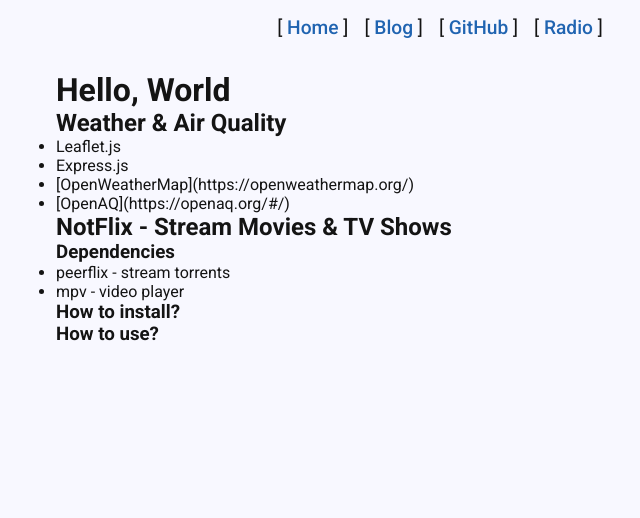
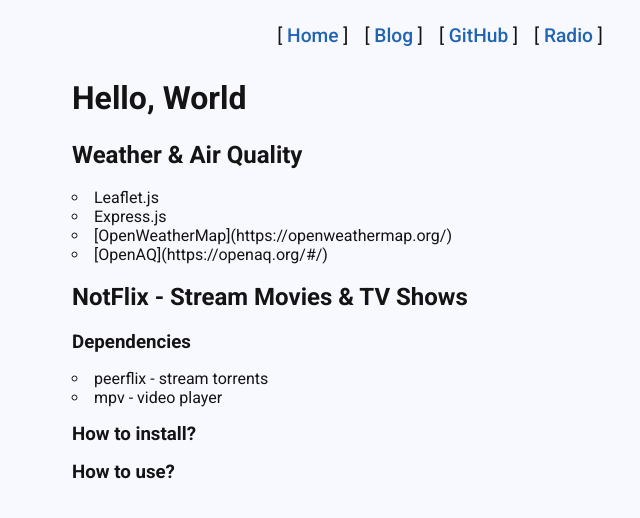
Before and after one commit to lostvikx/personal-website, a website: page public/index.html in a window 1280 px wide. Shown: the whole page, without its empty margins (200-840 px from the left). Drawn offline with Linux system fonts and the light colour scheme.

Commit message:
styling article div

```diff
--- a/public/js/home.js
+++ b/public/js/home.js
@@ -24,12 +24,23 @@
 
 const header = (line) => {
 
+  let header = "";
+
   const [headerType, ...text] = line.split(" ");
 
   const headerText = text.join(" ");
   const id = headerText.replace(/[\W_]+/g, " ").trim().toLowerCase().split(" ").join("-");
 
-  return `<h${headerType.length} id="${id}"><a href="${winLocRef}#${id}" class="topic">${headerText}</a></h${headerType.length}>`;
+  // TODO: try to add hr after header
+  // if (headerType.length > 2) {
+  //   header += `<h${headerType.length} id="${id}"><a href="${winLocRef}#${id}" class="topic">${headerText}</a></h${headerType.length}>`;
+  // } else {
+  //   header += `<h${headerType.length} id="${id}"><a href="${winLocRef}#${id}" class="topic">${headerText}</a></h${headerType.length}><hr />`;
+  // }
+
+  header += `<h${headerType.length} id="${id}">${headerText}</h${headerType.length}>`;
+
+  return header;
 
 }
 
@@ -78,7 +89,9 @@
   }
 
 
+
+
 }
 
-console.log(html);
+// console.log(html);
 article.innerHTML = html;
--- a/public/style.css
+++ b/public/style.css
@@ -42,6 +42,7 @@
   justify-content: center;
   align-items: center;
   gap: 1rem;
+  margin: 0.5rem 1rem;
 }
 
 .nav-link {
@@ -50,9 +51,27 @@
 
 /* article */
 #article {
-  margin: 2rem 0;
+  margin: 2rem 1rem;
 }
 
 .topic {
   color: var(--text);
 }
+
+#article h1 {
+  margin: 0 0 1.5rem 0;
+}
+
+#article h2 {
+  margin: 1.2rem 0;
+}
+
+#article h3 {
+  margin: 1rem 0;
+}
+
+#article ul {
+  list-style-position: inside;
+  list-style-type: circle;
+  margin: 0.25rem 0;
+}
```
